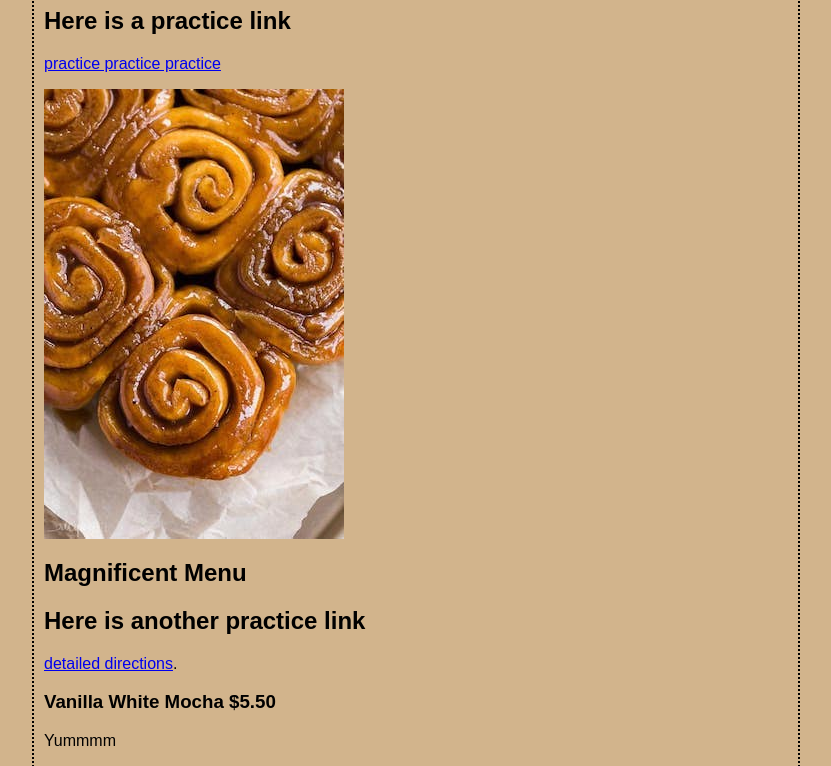
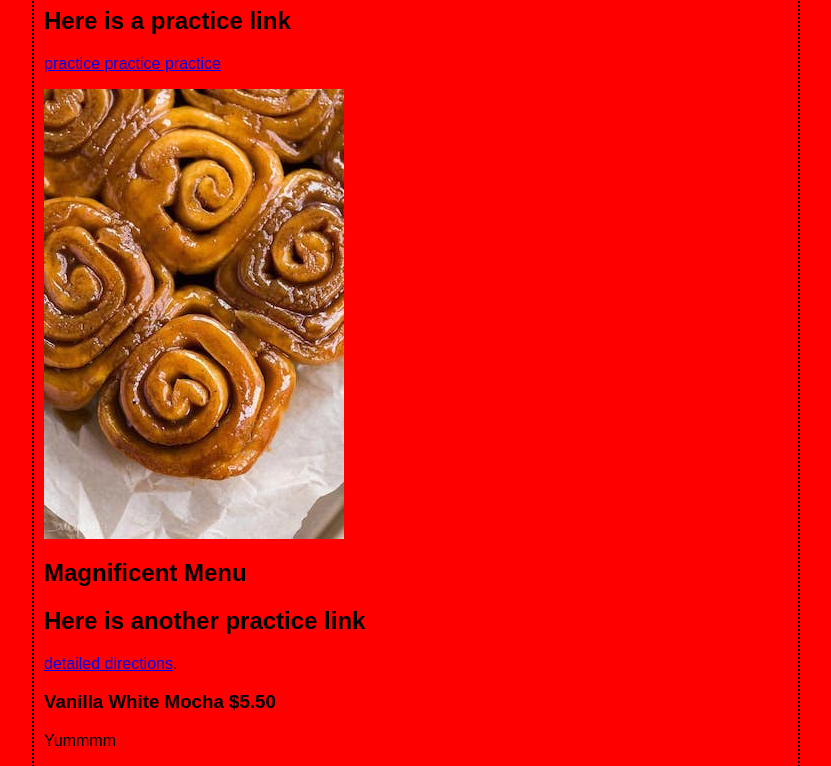
Before and after one commit to kristinzelazny/kristinzelazny.github.io, a plain HTML site: page index.html in a window 1280 px wide. Shown: the part 130-896 px from the top of the page, without its empty margins (224-1055 px from the left). Drawn offline with Linux system fonts and the light colour scheme.

Commit message:
Update index.html

```diff
--- a/index.html
+++ b/index.html
@@ -4,7 +4,7 @@
   <title>New and Improved Coffee Cup Cafe</title>
   <style type="text/css">
   body {
-   background-color: #d2b48c;
+   background-color: #ff0000;
    margin-left: 20%;
    margin-right: 20%;
    border: 2px dotted black;
```
